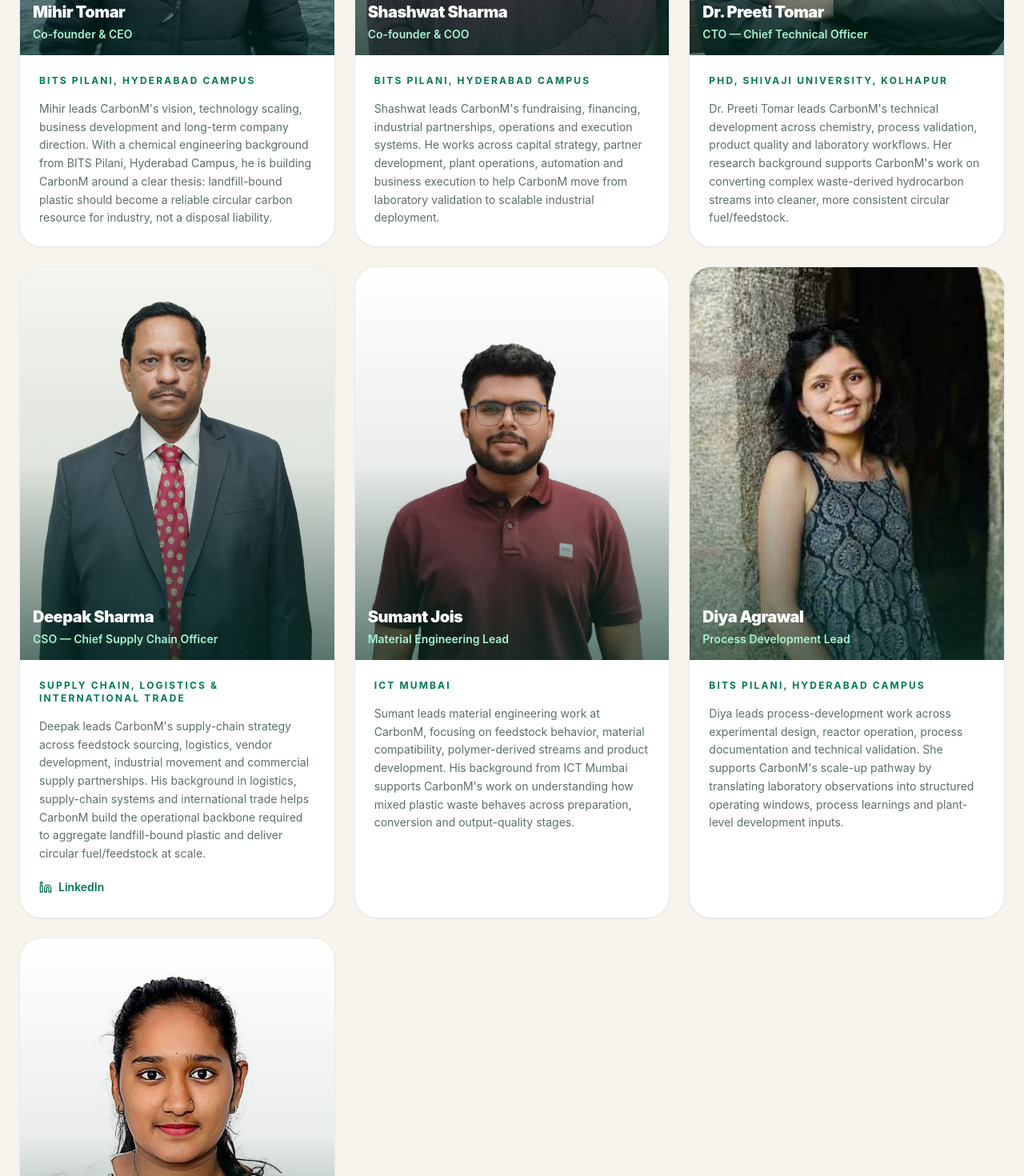
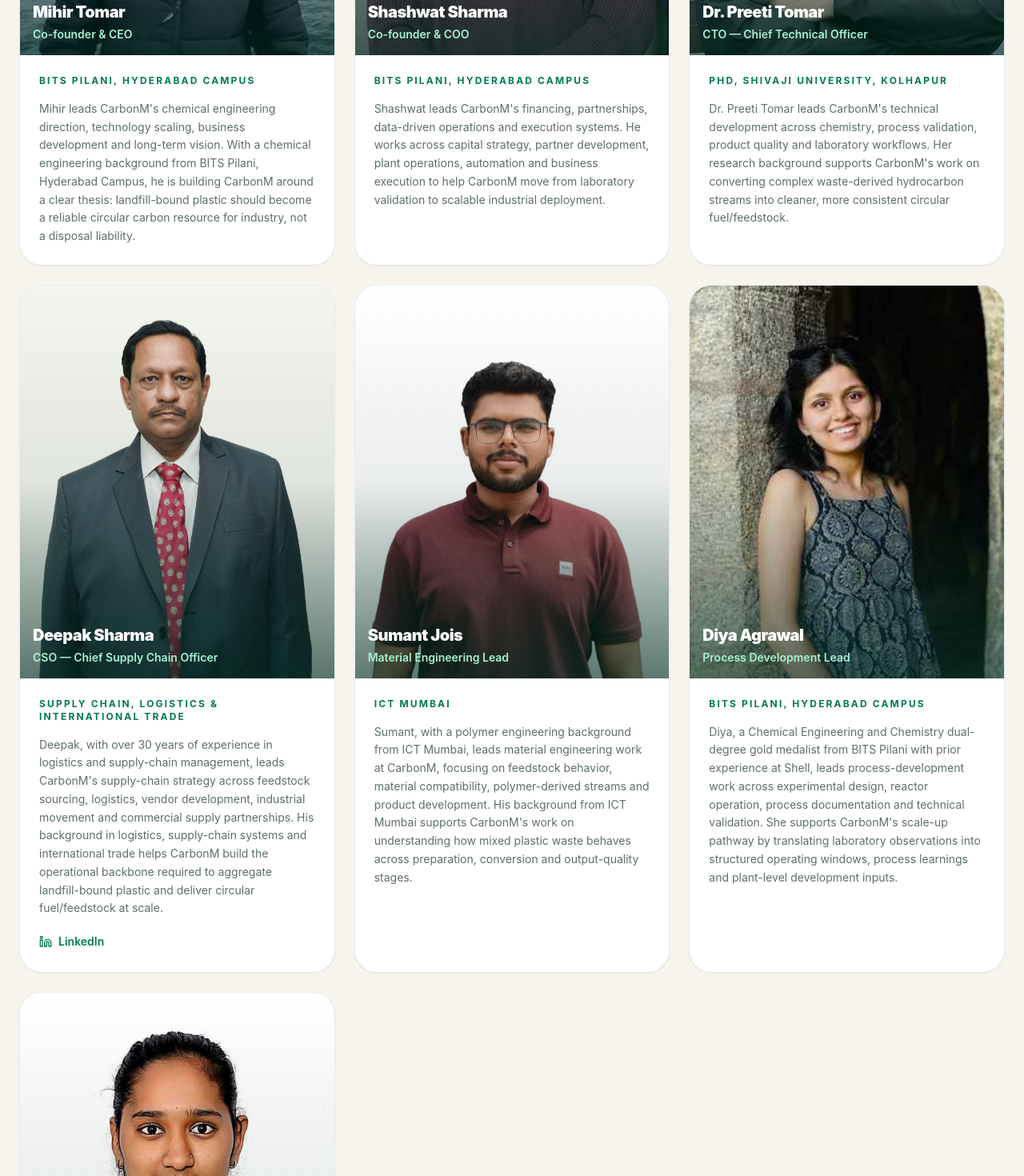
Before and after one commit to carbonmtechnology-decacorn/alkanalyze-web, a Next.js app: page /about in a window 1280 px wide. Shown: the part 2420-3890 px from the top of the page at 80% size. Built offline with nearby package versions, Linux system fonts and the light colour scheme.

Commit message:
Refresh team background and technical advisor descriptions

```diff
--- a/src/data/team.ts
+++ b/src/data/team.ts
@@ -13,7 +13,7 @@ export const team: TeamMember[] = [
     name: "Mihir Tomar",
     role: "Co-founder & CEO",
     education: "BITS Pilani, Hyderabad Campus",
-    bio: "Mihir leads CarbonM's vision, technology scaling, business development and long-term company direction. With a chemical engineering background from BITS Pilani, Hyderabad Campus, he is building CarbonM around a clear thesis: landfill-bound plastic should become a reliable circular carbon resource for industry, not a disposal liability.",
+    bio: "Mihir leads CarbonM's chemical engineering direction, technology scaling, business development and long-term vision. With a chemical engineering background from BITS Pilani, Hyderabad Campus, he is building CarbonM around a clear thesis: landfill-bound plastic should become a reliable circular carbon resource for industry, not a disposal liability.",
     shortBio:
       "Leads CarbonM's vision, technology scaling, business development and long-term direction, with a focus on turning landfill-bound plastic into circular fuel/feedstock.",
     image: "/team/mihir-tomar-profile.jpg",
@@ -22,7 +22,7 @@ export const team: TeamMember[] = [
     name: "Shashwat Sharma",
     role: "Co-founder & COO",
     education: "BITS Pilani, Hyderabad Campus",
-    bio: "Shashwat leads CarbonM's fundraising, financing, industrial partnerships, operations and execution systems. He works across capital strategy, partner development, plant operations, automation and business execution to help CarbonM move from laboratory validation to scalable industrial deployment.",
+    bio: "Shashwat leads CarbonM's financing, partnerships, data-driven operations and execution systems. He works across capital strategy, partner development, plant operations, automation and business execution to help CarbonM move from laboratory validation to scalable industrial deployment.",
     shortBio:
       "Leads fundraising, financing, industrial partnerships, operations and execution systems that help CarbonM move from validation to deployment.",
     image: "/team/shashwat-sharma-profile.jpg",
@@ -40,7 +40,7 @@ export const team: TeamMember[] = [
     name: "Deepak Sharma",
     role: "CSO — Chief Supply Chain Officer",
     education: "Supply Chain, Logistics & International Trade",
-    bio: "Deepak leads CarbonM's supply-chain strategy across feedstock sourcing, logistics, vendor development, industrial movement and commercial supply partnerships. His background in logistics, supply-chain systems and international trade helps CarbonM build the operational backbone required to aggregate landfill-bound plastic and deliver circular fuel/feedstock at scale.",
+    bio: "Deepak, with over 30 years of experience in logistics and supply-chain management, leads CarbonM's supply-chain strategy across feedstock sourcing, logistics, vendor development, industrial movement and commercial supply partnerships. His background in logistics, supply-chain systems and international trade helps CarbonM build the operational backbone required to aggregate landfill-bound plastic and deliver circular fuel/feedstock at scale.",
     shortBio:
       "Leads feedstock sourcing, logistics, vendor networks and supply-chain execution, helping CarbonM build the operating backbone for scale.",
     image: "/team/deepak-sharma-profile.jpg",
@@ -50,7 +50,7 @@ export const team: TeamMember[] = [
     name: "Sumant Jois",
     role: "Material Engineering Lead",
     education: "ICT Mumbai",
-    bio: "Sumant leads material engineering work at CarbonM, focusing on feedstock behavior, material compatibility, polymer-derived streams and product development. His background from ICT Mumbai supports CarbonM's work on understanding how mixed plastic waste behaves across preparation, conversion and output-quality stages.",
+    bio: "Sumant, with a polymer engineering background from ICT Mumbai, leads material engineering work at CarbonM, focusing on feedstock behavior, material compatibility, polymer-derived streams and product development. His background from ICT Mumbai supports CarbonM's work on understanding how mixed plastic waste behaves across preparation, conversion and output-quality stages.",
     shortBio:
       "Leads material engineering across feedstock behavior, polymer-derived streams and product-quality development.",
     image: "/team/sumant-jois-profile.jpg",
@@ -59,7 +59,7 @@ export const team: TeamMember[] = [
     name: "Diya Agrawal",
     role: "Process Development Lead",
     education: "BITS Pilani, Hyderabad Campus",
-    bio: "Diya leads process-development work across experimental design, reactor operation, process documentation and technical validation. She supports CarbonM's scale-up pathway by translating laboratory observations into structured operating windows, process learnings and plant-level development inputs.",
+    bio: "Diya, a Chemical Engineering and Chemistry dual-degree gold medalist from BITS Pilani with prior experience at Shell, leads process-development work across experimental design, reactor operation, process documentation and technical validation. She supports CarbonM's scale-up pathway by translating laboratory observations into structured operating windows, process learnings and plant-level development inputs.",
     shortBio:
       "Leads process development across experiments, reactor operation, documentation and technical validation for CarbonM's scale-up pathway.",
     image: "/team/diya-agrawal-profile.jpg",
@@ -68,7 +68,7 @@ export const team: TeamMember[] = [
     name: "Ashwini Choudry",
     role: "Associate Engineer",
     education: "MVJ College of Engineering, Bangalore",
-    bio: "Ashwini supports CarbonM's engineering execution across plant documentation, technical coordination, equipment workflows and day-to-day development tasks. Her work helps strengthen CarbonM's operating discipline as the company moves from prototyping toward pilot and FOAK deployment.",
+    bio: "Ashwini, who previously interned at DRDO, supports CarbonM's engineering execution across plant documentation, technical coordination, equipment workflows and day-to-day development tasks. Her work helps strengthen CarbonM's operating discipline as the company moves from prototyping toward pilot and FOAK deployment.",
     shortBio:
       "Supports engineering execution, technical coordination, plant documentation and development workflows across CarbonM's pilot-scale work.",
     image: "/team/ashwini-choudry-profile.jpg",
@@ -82,7 +82,7 @@ export const advisors: TeamMember[] = [
     education: "BITS Pilani, Hyderabad Campus",
     bio: "Dr. Satyapaul Singh advises CarbonM on chemical engineering, process control, reaction systems, simulation and scale-up thinking. His guidance supports CarbonM's efforts to build reliable operating windows, improve reactor consistency and translate process chemistry into controlled industrial operation.",
     shortBio:
-      "Advises CarbonM on process control, chemical engineering, simulation, reaction systems and scale-up.",
+      "Advises CarbonM on process control, chemical engineering, kinetics and scale-up.",
     image: "/team/satyapaul-singh-profile.jpg",
     linkedin: "https://www.linkedin.com/in/satyapaul-singh-b4583343/",
   },
@@ -112,7 +112,7 @@ export const advisors: TeamMember[] = [
     education: "IIT Madras",
     bio: "Dr. B. V. Venugopal advises CarbonM on petrochemicals, polymers, olefins and hydrocarbon-processing pathways. His industry and technical background helps CarbonM align its circular fuel/feedstock development with the quality expectations of petrochemical, refining and industrial fuel markets.",
     shortBio:
-      "Advises CarbonM on petrochemicals, polymers, olefins and hydrocarbon-processing pathways.",
+      "Advises CarbonM on petrochemical feedstocks, polymer chemistry and hydrocarbon-processing pathways.",
     image: "/team/venugopal-profile.jpg",
     linkedin: "https://www.linkedin.com/in/bvve1234nu/",
   },
```
